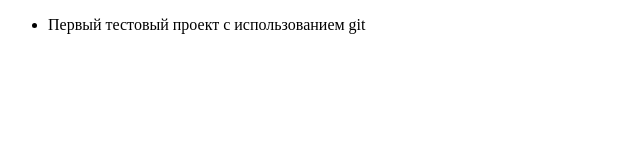
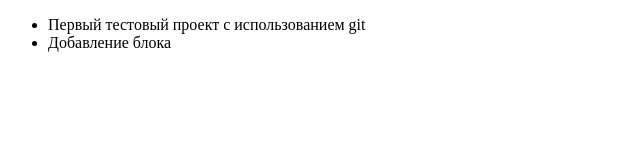
Before and after one commit to savfa/garmony_savfa_trainee, a plain HTML site: page index.html in a window 1280 px wide. Shown: the whole page, without its empty margins (0-640 px from the left). Drawn offline with Linux system fonts and the light colour scheme.

Commit message:
new block
add new block

```diff
--- a/index.html
+++ b/index.html
@@ -7,6 +7,7 @@
 <body>
 	<ul>
 		<li>Первый тестовый проект с использованием git</li>
+		<li>Добавление блока</li>
 	</ul>
 </body>
 </html>
```
